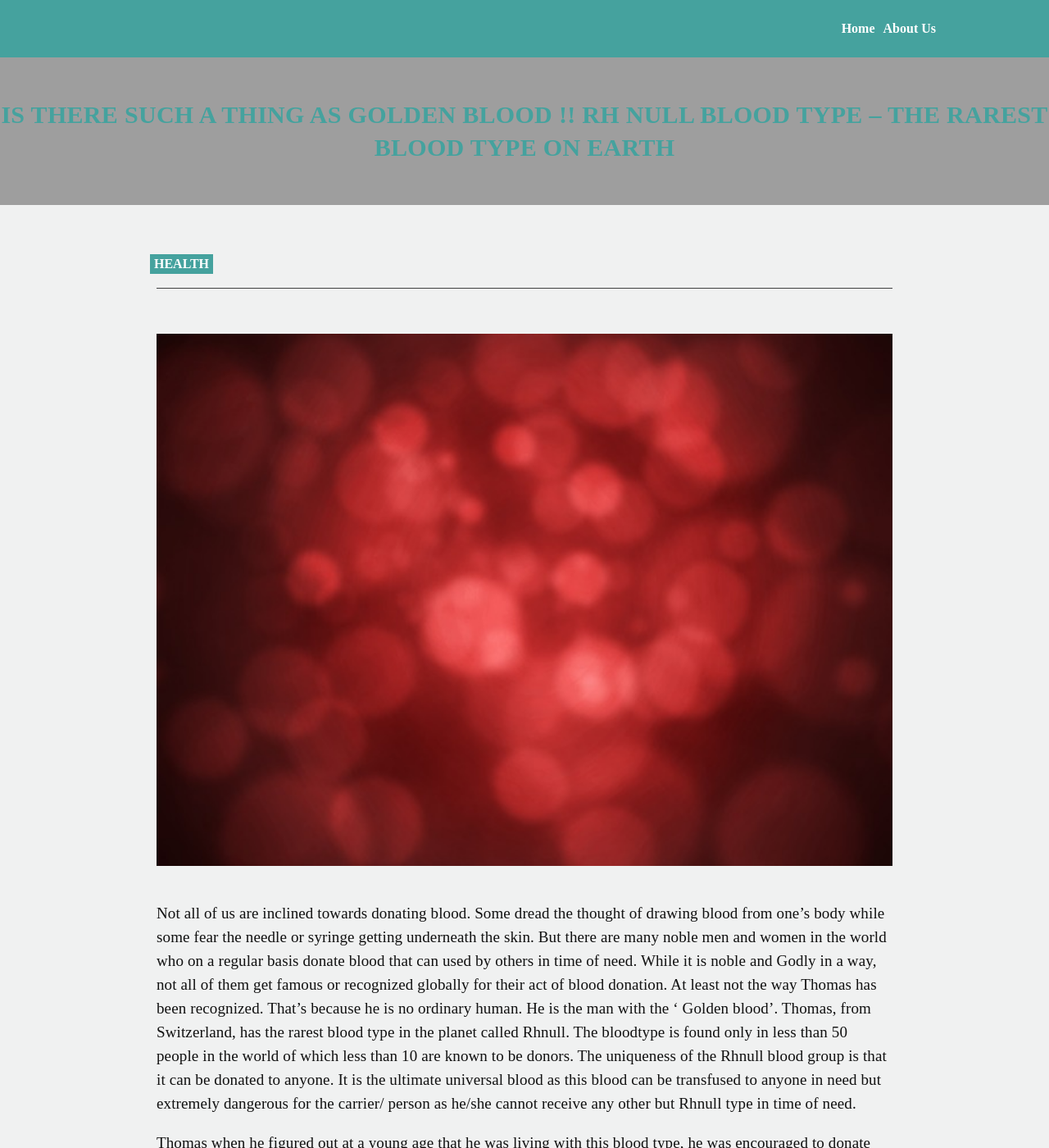
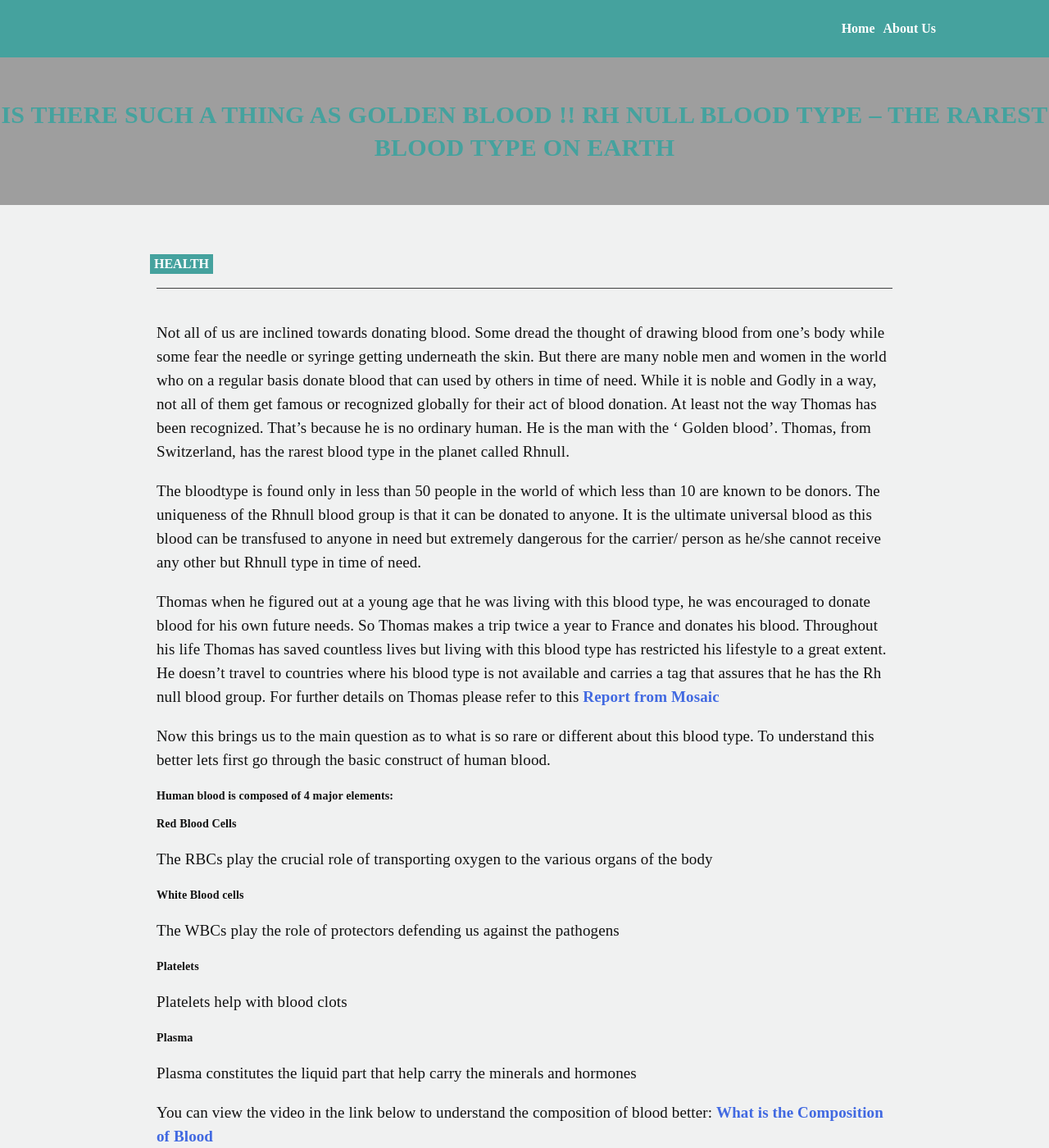
Before and after one commit to sherlifelix/blog, a Jekyll site: the page built from _posts/2019-02-15-is-there-such-a-thing-as-golden-blood.md, in a window 1280 px wide and 1400 px high. Shown: the whole window at 82% size. Built offline with Jekyll 4.4.1, drawn with Linux system fonts in a browser that asks for light colours; comment, search, counter and statistics services are not loaded; some of the changed text lies outside the part shown.

Commit message:
Update 2019-02-15-is-there-such-a-thing-as-golden-blood.md

```diff
--- a/_posts/2019-02-15-is-there-such-a-thing-as-golden-blood.md
+++ b/_posts/2019-02-15-is-there-such-a-thing-as-golden-blood.md
@@ -16,21 +16,27 @@
   Not all of us are inclined towards donating blood. Some dread the thought of
   drawing blood...
 ---
-![blood-1328607_640.jpg]({{site.baseurl}}/assets/img/health/blood-1328607_640.jpg)
 
-Not all of us are inclined towards donating blood. Some dread the thought of drawing blood from one’s body while some fear the needle or syringe getting underneath the skin. But there are many noble men and women in the world who on a regular basis donate blood that can used by others in time of need. While it is noble and Godly in a way, not all of them get famous or recognized globally for their act of blood donation. At least not the way Thomas has been recognized. That’s because he is no ordinary human. He is the man with the ‘ Golden blood’. Thomas, from Switzerland, has the rarest blood type in the planet called Rhnull. The bloodtype is found only in less than 50 people in the world of which less than 10 are known to be donors. The uniqueness of the Rhnull blood group is that it can be donated to anyone. It is the ultimate universal blood as this blood can be transfused to anyone in need but extremely dangerous for the carrier/ person as he/she cannot receive any other but Rhnull type in time of need.
+Not all of us are inclined towards donating blood. Some dread the thought of drawing blood from one’s body while some fear the needle or syringe getting underneath the skin. But there are many noble men and women in the world who on a regular basis donate blood that can used by others in time of need. While it is noble and Godly in a way, not all of them get famous or recognized globally for their act of blood donation. At least not the way Thomas has been recognized. That’s because he is no ordinary human. He is the man with the ‘ Golden blood’. Thomas, from Switzerland, has the rarest blood type in the planet called Rhnull.
+
+The bloodtype is found only in less than 50 people in the world of which less than 10 are known to be donors. The uniqueness of the Rhnull blood group is that it can be donated to anyone. It is the ultimate universal blood as this blood can be transfused to anyone in need but extremely dangerous for the carrier/ person as he/she cannot receive any other but Rhnull type in time of need.
 
 Thomas when he figured out at a young age that he was living with this blood type, he was encouraged to donate blood for his own future needs. So Thomas makes a trip twice a year to France and donates his blood. Throughout his life Thomas has saved countless lives but living with this blood type has restricted his lifestyle to a great extent. He doesn’t travel to countries where his blood type is not available and carries a tag that assures that he has the Rh null blood group. For further details on Thomas please refer to this [Report from Mosaic](https://mosaicscience.com/story/man-golden-blood/)
 
-Now this brings us to the main question as to what is so rare or different about this blood type. To understand this better lets first go through the basic construct of human blood. Human blood is composed of ## 4 major elements:
+Now this brings us to the main question as to what is so rare or different about this blood type. To understand this better lets first go through the basic construct of human blood.
+### Human blood is composed of 4 major elements:
 
-Red Blood Cells – The RBCs play the crucial role of transporting oxygen to the various organs of the body
+### Red Blood Cells
+ The RBCs play the crucial role of transporting oxygen to the various organs of the body
 
-White Blood cells – The WBCs play the role of protectors defending us against the pathogens
+### White Blood cells
+ The WBCs play the role of protectors defending us against the pathogens
 
-Platelets – Platelets help with blood clots
+### Platelets
+Platelets help with blood clots
 
-Plasma – Plasma constitutes the liquid part that help carry the minerals and hormones
+### Plasma
+Plasma constitutes the liquid part that help carry the minerals and hormones
 
 You can view the video in the link below to understand the composition of blood better:
 [What is the Composition of Blood](https://study.com/academy/lesson/what-is-the-composition-of-blood.html)
```
